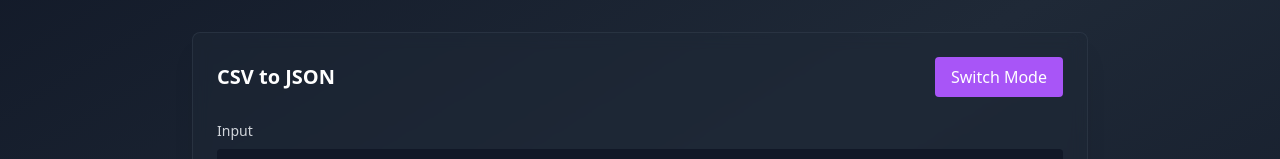
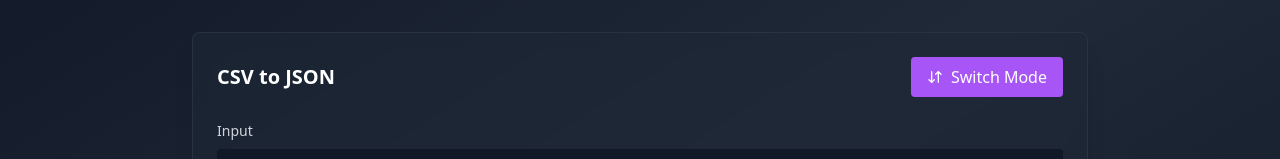
Before and after one commit to TCDev69/multitool, a React (Vite) app: page /csv in a window 1280 px wide. Shown: the part 152-311 px from the top of the page. Built offline with nearby package versions, Linux system fonts and the light colour scheme.

Commit message:
Added switch icon

```diff
--- a/src/pages/CSVtoJson.tsx
+++ b/src/pages/CSVtoJson.tsx
@@ -1,6 +1,6 @@
 import { useState } from "react";
 import { Link } from "react-router-dom";
-import { ArrowLeft } from "lucide-react";
+import { ArrowLeft, ArrowDownUp } from "lucide-react";
 import { PageHeader } from "../components/PageHeader";
 import { Card } from "../components/Card";
 import * as Papa from "papaparse";
@@ -75,6 +75,7 @@ export default function CsvJsonConverter() {
                 onClick={toggleMode}
                 className="flex items-center gap-2 px-4 py-2 bg-purple-500 rounded hover:bg-purple-600 transition-colors"
               >
+                <ArrowDownUp className="h-4 w-4" />
                 Switch Mode
               </button>
             </div>
```
